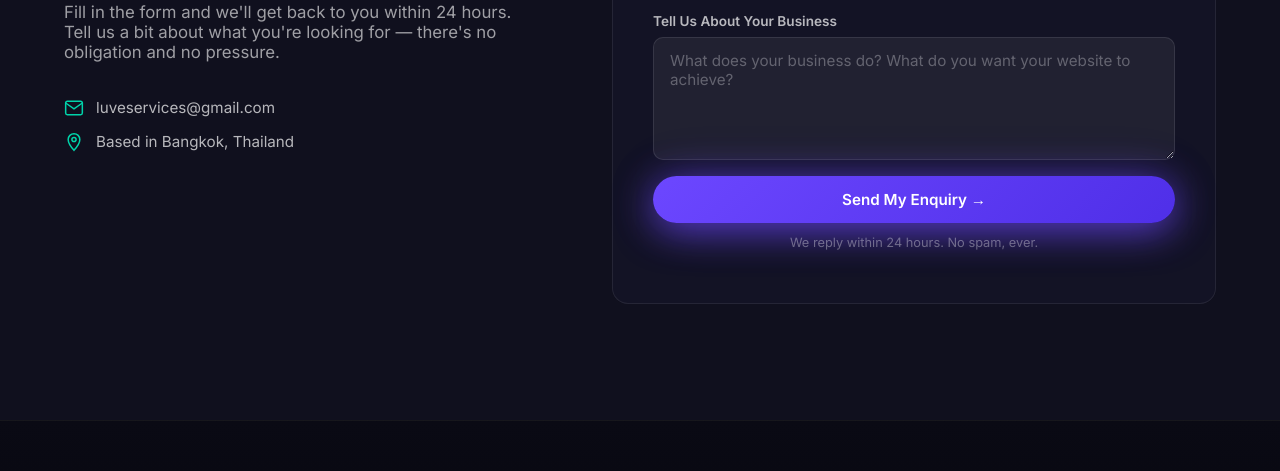
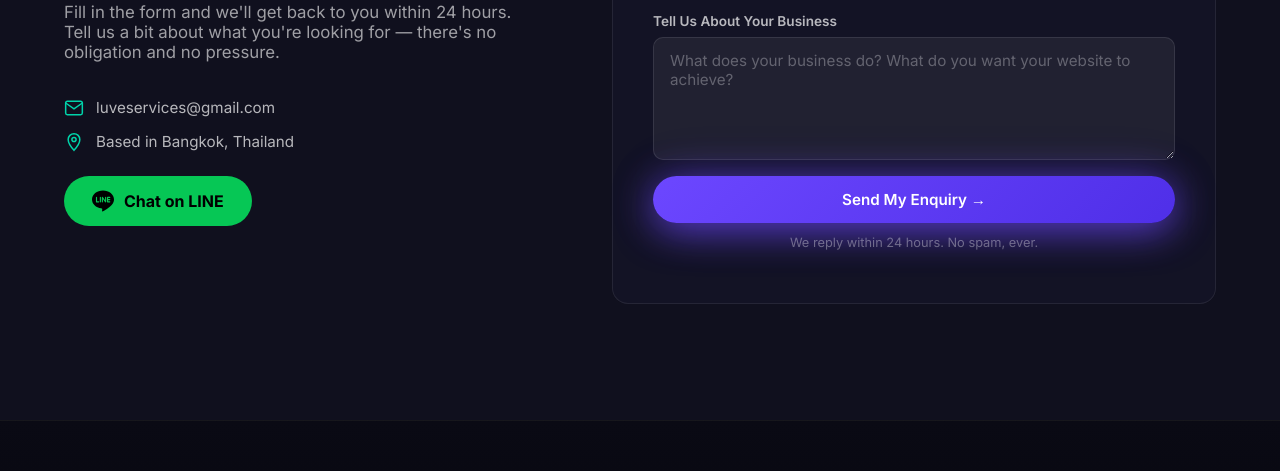
Before and after one commit to Ch0mpu/luve-services, a plain HTML site: page index.html in a window 1280 px wide. Shown: the part 4646-5117 px from the top of the page. Drawn offline with Linux system fonts and the light colour scheme.

Commit message:
Add LINE chat button to contact section

```diff
--- a/index.html
+++ b/index.html
@@ -110,6 +110,8 @@ html{scroll-behavior:smooth}
 .cs-ct>p{color:rgba(255,255,255,.6);margin-bottom:36px;font-size:1.05rem}
 .cs-cinfo{display:flex;flex-direction:column;gap:14px}
 .cs-ci{display:flex;align-items:center;gap:12px;color:rgba(255,255,255,.7);font-size:.95rem}.cs-ci svg{color:var(--ca);flex-shrink:0}
+.cs-line-btn{display:inline-flex;align-items:center;gap:10px;background:#06C755;color:#fff;font-weight:700;font-size:1rem;padding:14px 28px;border-radius:50px;text-decoration:none;margin-top:24px;transition:var(--tr);border:none}
+.cs-line-btn:hover{background:#05b04a;transform:translateY(-2px);box-shadow:0 8px 24px rgba(6,199,85,.35)}
 .cs-form{background:var(--dk3);border:1px solid var(--bd);border-radius:var(--r);padding:40px}
 .cs-fr{display:grid;grid-template-columns:1fr 1fr;gap:16px}
 .cs-fg{display:flex;flex-direction:column;gap:8px;margin-bottom:16px}
@@ -589,6 +591,10 @@ html{scroll-behavior:smooth}
           <div class="cs-ci"><svg viewBox="0 0 24 24" fill="none" width="20"><path d="M20 4H4C2.9 4 2 4.9 2 6v12c0 1.1.9 2 2 2h16c1.1 0 2-.9 2-2V6c0-1.1-.9-2-2-2z" stroke="currentColor" stroke-width="1.8"/><path d="M2 6l10 7 10-7" stroke="currentColor" stroke-width="1.8" stroke-linecap="round"/></svg>luveservices@gmail.com</div>
           <div class="cs-ci"><svg viewBox="0 0 24 24" fill="none" width="20"><path d="M12 2C8.13 2 5 5.13 5 9c0 5.25 7 13 7 13s7-7.75 7-13c0-3.87-3.13-7-7-7z" stroke="currentColor" stroke-width="1.8"/><circle cx="12" cy="9" r="2.5" stroke="currentColor" stroke-width="1.8"/></svg><span data-key="cont-worldwide">Based in Bangkok, Thailand</span></div>
         </div>
+        <a href="https://lin.ee/Ods3O6wq" target="_blank" rel="noopener" class="cs-line-btn">
+          <svg viewBox="0 0 24 24" width="22" height="22" fill="currentColor"><path d="M19.365 9.863c.349 0 .63.285.63.631 0 .345-.281.63-.63.63H17.61v1.125h1.755c.349 0 .63.283.63.630 0 .344-.281.629-.63.629h-2.386c-.345 0-.627-.285-.627-.629V8.108c0-.345.282-.63.63-.63h2.386c.346 0 .627.285.627.63 0 .349-.281.63-.63.63H17.61v1.125h1.755zm-3.855 3.016c0 .27-.174.51-.432.596-.064.021-.133.031-.199.031-.211 0-.391-.09-.51-.25l-2.443-3.317v2.94c0 .344-.279.629-.631.629-.346 0-.626-.285-.626-.629V8.108c0-.27.173-.51.43-.595.06-.023.136-.033.194-.033.195 0 .375.104.495.254l2.462 3.33V8.108c0-.345.282-.63.63-.63.345 0 .63.285.63.63v4.771zm-5.741 0c0 .344-.282.629-.631.629-.345 0-.627-.285-.627-.629V8.108c0-.345.282-.63.63-.63.346 0 .628.285.628.63v4.771zm-2.466.629H4.917c-.345 0-.63-.285-.63-.629V8.108c0-.345.285-.63.63-.63.348 0 .63.285.63.63v4.141h1.756c.348 0 .629.283.629.63 0 .344-.281.629-.629.629M24 10.314C24 4.943 18.615.572 12 .572S0 4.943 0 10.314c0 4.811 4.27 8.842 10.035 9.608.391.082.923.258 1.058.59.12.301.079.766.038 1.08l-.164 1.02c-.045.301-.24 1.186 1.049.645 1.291-.539 6.916-4.070 9.436-6.971C23.176 14.393 24 12.458 24 10.314"/></svg>
+          Chat on LINE
+        </a>
       </div>
       <form class="cs-form" id="csForm">
         <div class="cs-fr">
```
Also changed, not shown: wordpress-free-paste.html (+6 -0 lines).
